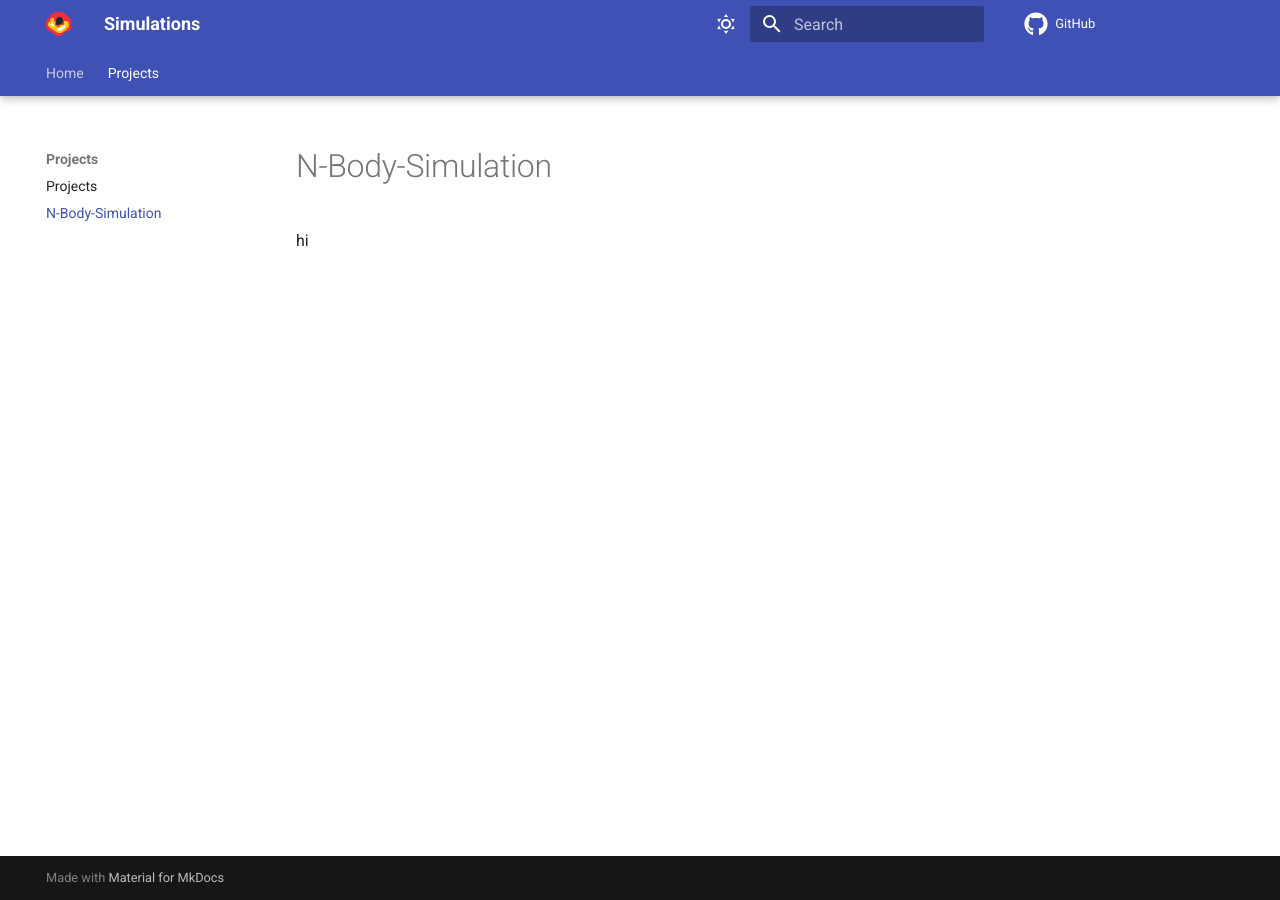
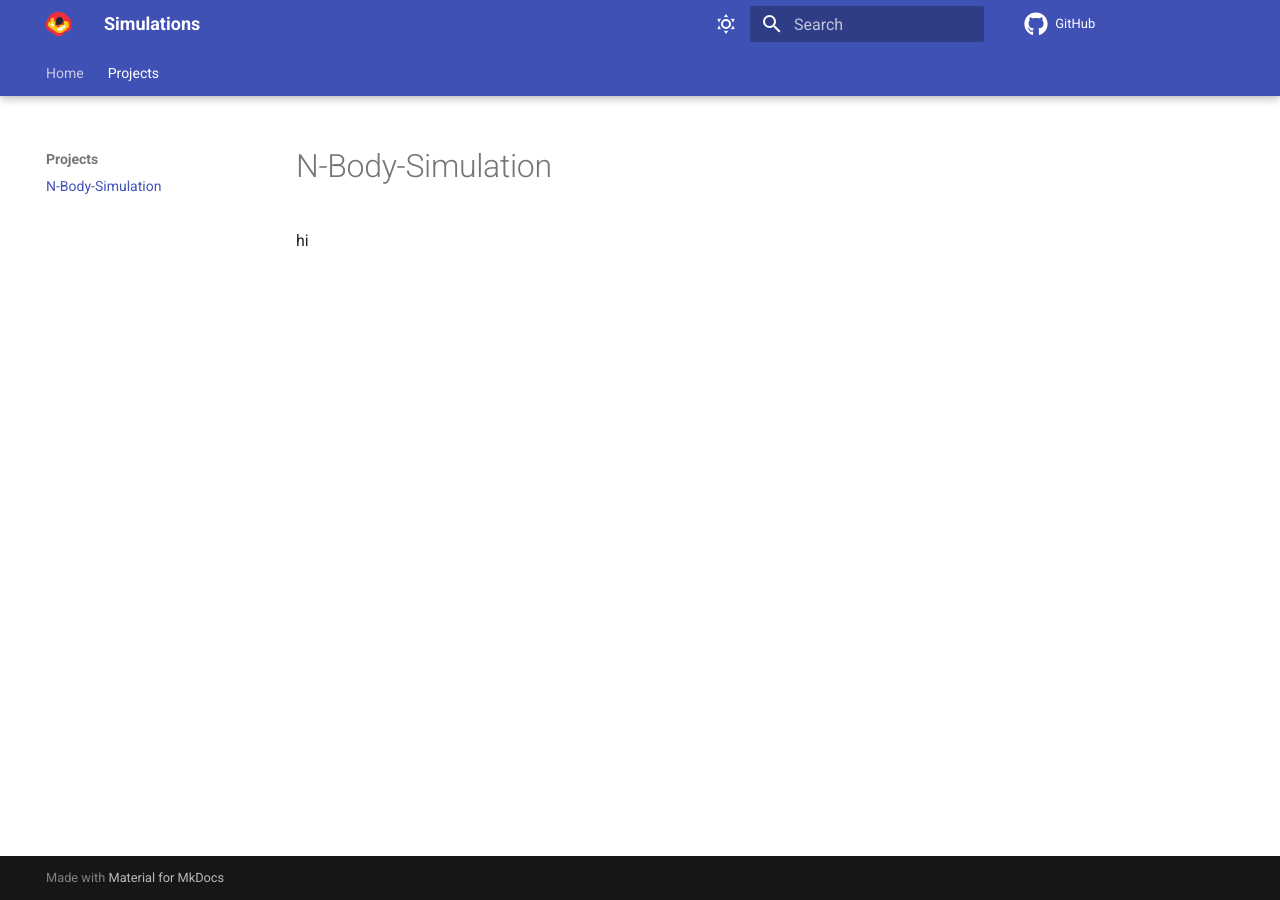
Before and after one commit to FrozenBerrys/demsndocs, an MkDocs documentation site: the page built from docs/projects/n-body-simulation.md, in a window 1280 px wide. Built offline with MkDocs 1.6.1 and Material for MkDocs 9.7.7, drawn with Linux system fonts in a browser that asks for light colours; comment, search, counter and statistics services are not loaded.

```diff
--- a/mkdocs.yml
+++ b/mkdocs.yml
@@ -5,7 +5,6 @@ nav:
   - Home:
     - index.md
   - Projects:
-    - "Projects": projects.md
     - "N-Body-Simulation": projects/n-body-simulation.md
 
 
@@ -22,6 +21,7 @@ theme:
     - navigation.prune
     - navigation.indexes
     - search.suggest
+    - navigation.path
 
   font:
     code: Pixelify Sans
```
Also changed, not shown: docs/projects.md (deleted, +0 -3 lines).
